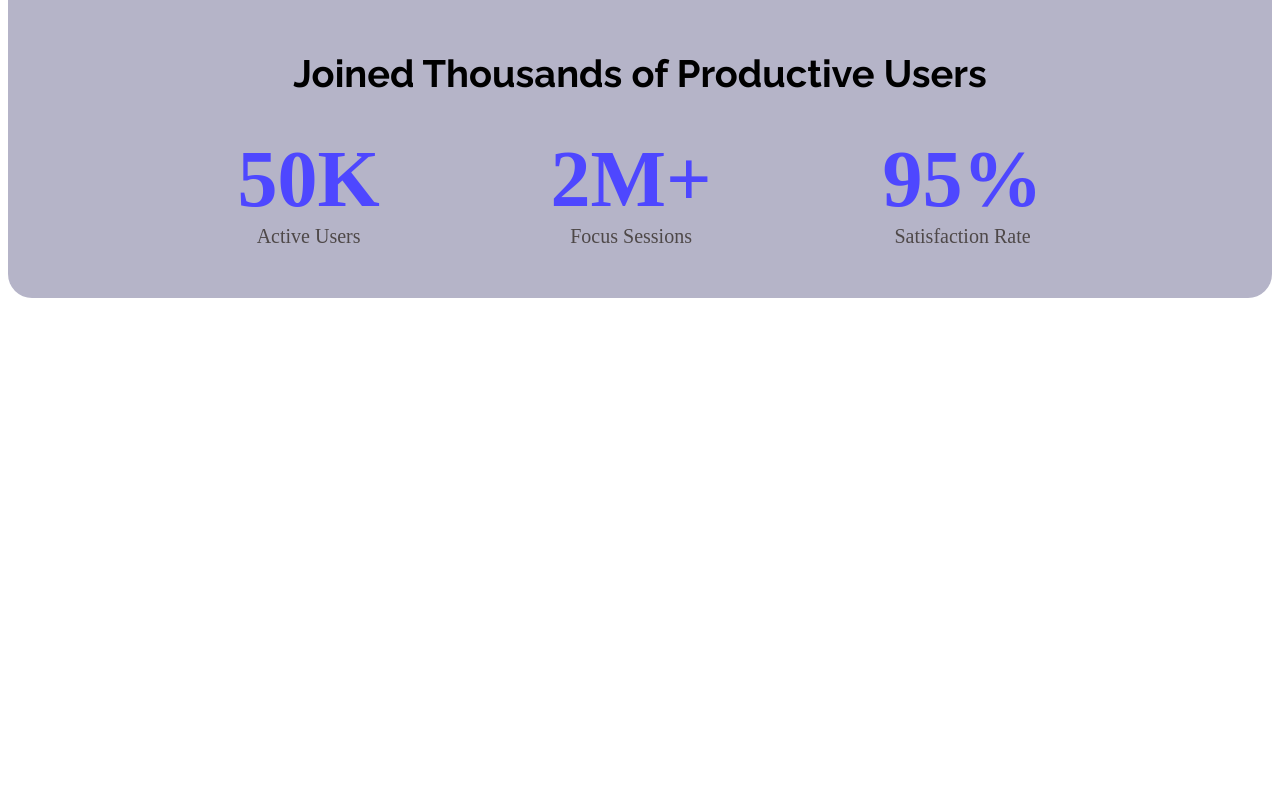
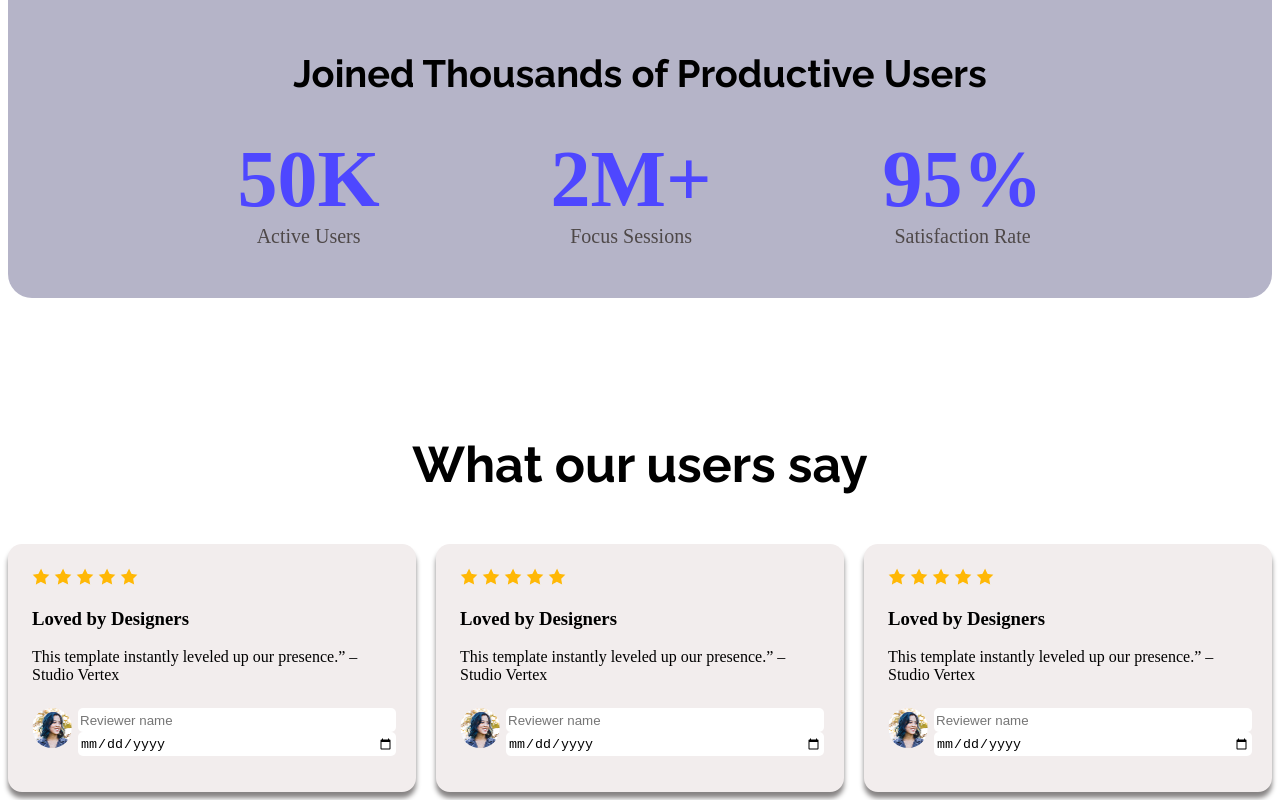
Before and after one commit to sabikunelma/elma, a plain HTML site: page index.html in a window 1280 px wide. Shown: the part 1211-2011 px from the top of the page. Before the commit the page ends 1517 px from the top, so only its background shows below. Drawn offline with Linux system fonts and the light colour scheme.

Commit message:
added card section

```diff
--- a/index.html
+++ b/index.html
@@ -57,11 +57,93 @@
                     <p class="item-title color-1">95%</p>
                     <p class="title-description">Satisfaction Rate</p>
                 </div>
+            </div>
+        </section>
+
+        <section class="card-section">
+            <h1 class="c-title raleway-normal">What our users say</h1>
+
+            <div class="card-cointainer">
+
+                <div class="card">
+                   <!-- <div class="icon">  -->
+                    <img src="Assets/icon-star.png" alt="">
+                    <img src="Assets/icon-star.png" alt="">
+                    <img src="Assets/icon-star.png" alt="">
+                    <img src="Assets/icon-star.png" alt="">
+                    <img src="Assets/icon-star.png" alt="">
+                <!-- </div> -->
+                 <!-- <div class="card-text"> -->
+                <h3 class="card-title">Loved by Designers</h3>
+                <p class="card-description">This template instantly leveled up our presence.” – Studio Vertex</p>
+                 <!-- </div> -->
+
+                <div class="card-last-description">
+                    <img src="Assets/avatar.png" alt="">
+                    <div class="card-last-description-items">
+                        <input class="card-last-description-item-1" placeholder="Reviewer name" type="text" name="" id="">
+                     <input type="date" placeholder="Date" name="" id="">
+                       </div>
+                    </div>
+                </div>
+
+
+
+                <div class="card">
+                   <!-- <div class="icon">  -->
+                    <img src="Assets/icon-star.png" alt="">
+                    <img src="Assets/icon-star.png" alt="">
+                    <img src="Assets/icon-star.png" alt="">
+                    <img src="Assets/icon-star.png" alt="">
+                    <img src="Assets/icon-star.png" alt="">
+                <!-- </div> -->
+                <h3 class="card-title">Loved by Designers</h3>
+                <p class="card-description">This template instantly leveled up our presence.” – Studio Vertex</p>
+
+
+                <div class="card-last-description">
+                    <img src="Assets/avatar.png" alt="">
+                    <div class="card-last-description-items">
+                     <input class="card-last-description-item-1" placeholder="Reviewer name" type="text" name="" id="">
+                      <input type="date" placeholder="Date" name="" id="">
+                    </div>
+                    </div>
+                </div>
+
+
+
+                <div class="card">
+                   <!-- <div class="icon">  -->
+                    <img src="Assets/icon-star.png" alt="">
+                    <img src="Assets/icon-star.png" alt="">
+                    <img src="Assets/icon-star.png" alt="">
+                    <img src="Assets/icon-star.png" alt="">
+                    <img src="Assets/icon-star.png" alt="">
+                <!-- </div> -->
+                <h3 class="card-title">Loved by Designers</h3>
+                <p class="card-description">This template instantly leveled up our presence.” – Studio Vertex</p>
+
+
+                <div class="card-last-description">
+                    <img src="Assets/avatar.png" alt="">
+                    <div class="card-last-description-items">
+                        <input class="card-last-description-item-1" placeholder="Reviewer name" type="text" name="" id="">
+                       <input type="date" placeholder="Date" name="" id="">
+                       </div>
+                    </div>
+                </div>
+
+
+
+
+
+                </div>
 
             </div>
 
         </section>
 
 
+
 </body>
 </html>
--- a/styles/style.css
+++ b/styles/style.css
@@ -143,3 +143,69 @@ main{
   margin: 0;
   padding: 0;
 }
+
+/* card styles */
+
+.card-section{
+    margin-top: 137px;
+}
+
+.c-title{
+    text-align: center;
+    font-size: 50px;
+    font-weight: bold;
+}
+.card{
+    background-color: #F2EDED;
+    box-shadow: 0 6px 5px 0 rgb(135, 132, 132);
+    padding: 24px;
+    border-radius: 14px;
+    height: 200px;
+    text-align: left;
+}
+
+.card-cointainer{
+    display: flex;
+    gap: 20px;
+    justify-content: space-around;
+    margin-top: 50px;
+}
+.card-last-description-items{
+    display: flex;
+    gap: 10px;
+}
+
+
+.card-last-description{
+    display: flex;
+    gap: 6px;
+
+    margin: 24px 0 0 0;
+
+
+}
+
+.card-last-description img{
+    border-radius: 50%;
+    height: 40px ;
+    width: 40px ;
+}
+
+/* .card-text{
+    margin: 24px;
+} */
+
+.card-last-description-items {
+    display: block;
+    width: 100%;
+}
+
+.card-last-description-items input {
+    display: block;
+    width: 100%;
+    height: 20px;
+    margin-bottom: 0;
+    padding: 2px;
+    border: none;
+ border-radius: 5px;
+}
```
